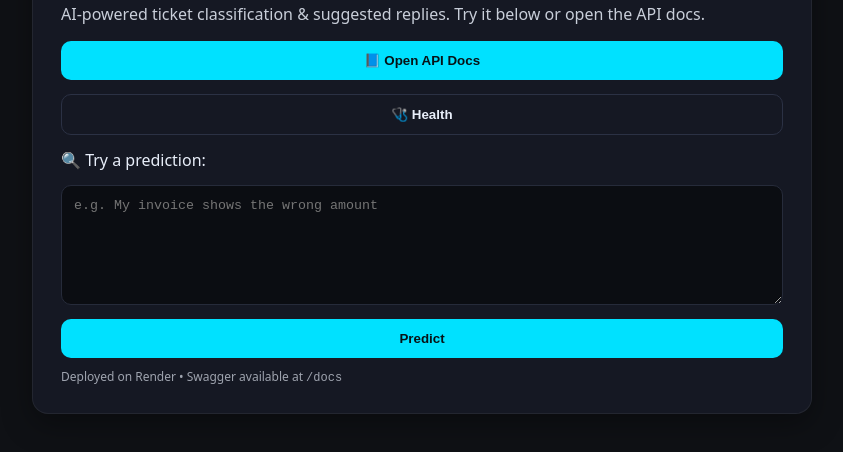
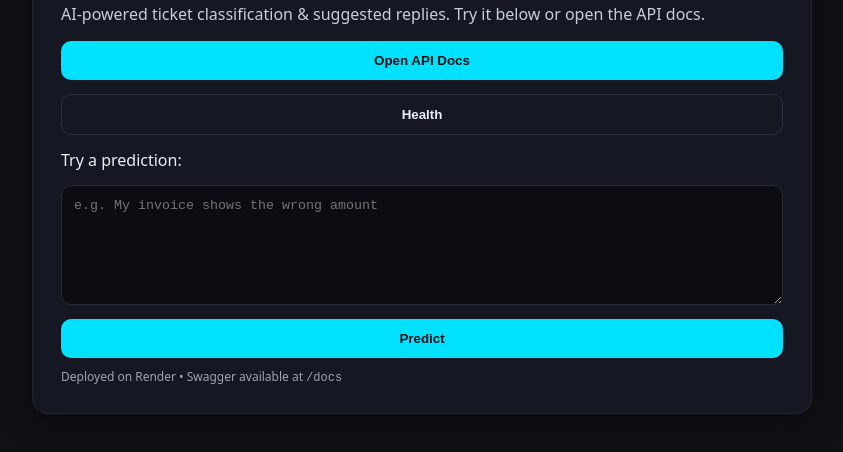
Before and after one commit to NM6642/SmartTicketAI-MLOps, a plain HTML site: page src/static/index.html in a window 1280 px wide. Shown: the part 228-680 px from the top of the page, without its empty margins (218-1061 px from the left). Drawn offline with Linux system fonts and the light colour scheme.

Commit message:
Fix static UI + web homepage

```diff
--- a/src/static/index.html
+++ b/src/static/index.html
@@ -43,12 +43,12 @@
     <p>AI-powered ticket classification & suggested replies. Try it below or open the API docs.</p>
 
     <div class="row">
-      <button class="btn" onclick="location.href='/docs'">📘 Open API Docs</button>
-      <button class="btn ghost" onclick="location.href='/health'">🩺 Health</button>
+      <button class="btn" onclick="location.href='/docs'">Open API Docs</button>
+      <button class="btn ghost" onclick="location.href='/health'"> Health</button>
     </div>
 
     <div class="row">
-      <label for="txt">🔍 Try a prediction:</label>
+      <label for="txt"> Try a prediction:</label>
       <textarea id="txt" placeholder="e.g. My invoice shows the wrong amount"></textarea>
       <button class="btn" onclick="predict()">Predict</button>
       <div id="out" class="result" style="display:none;"></div>
```
